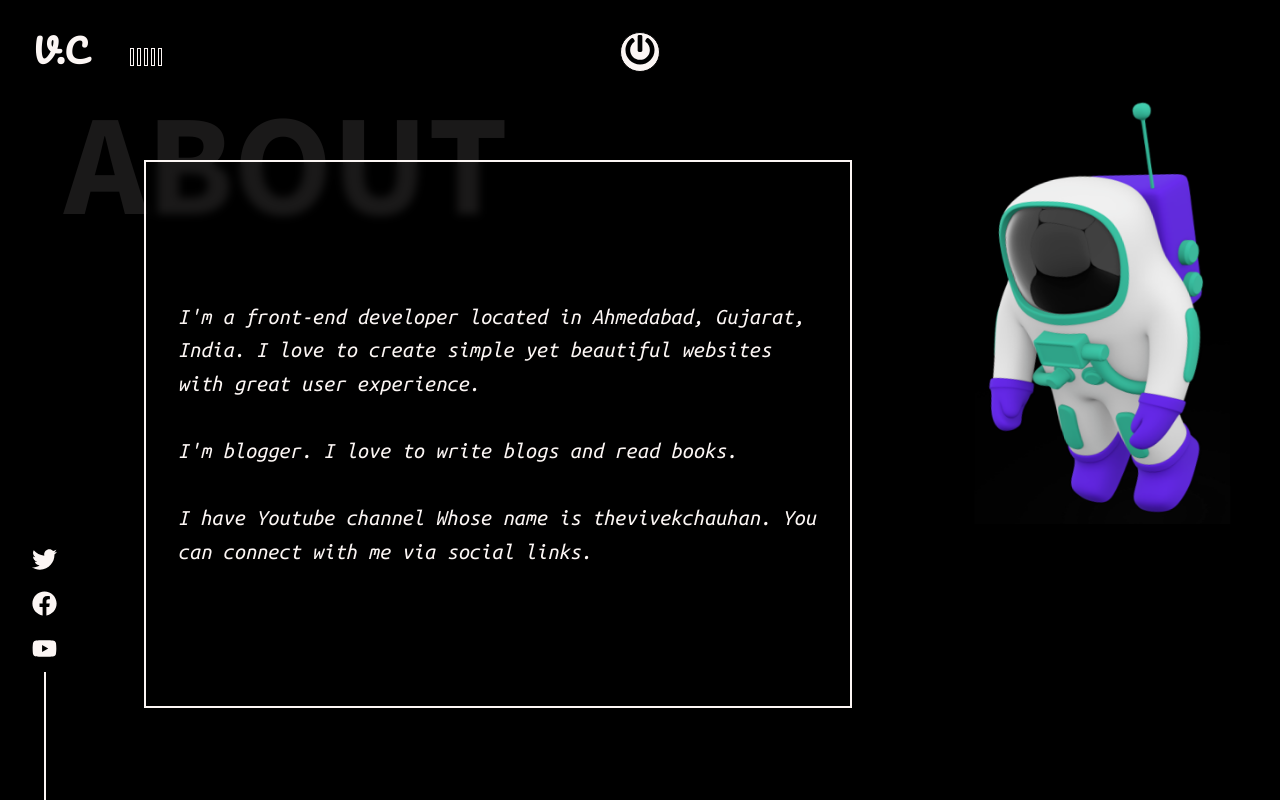
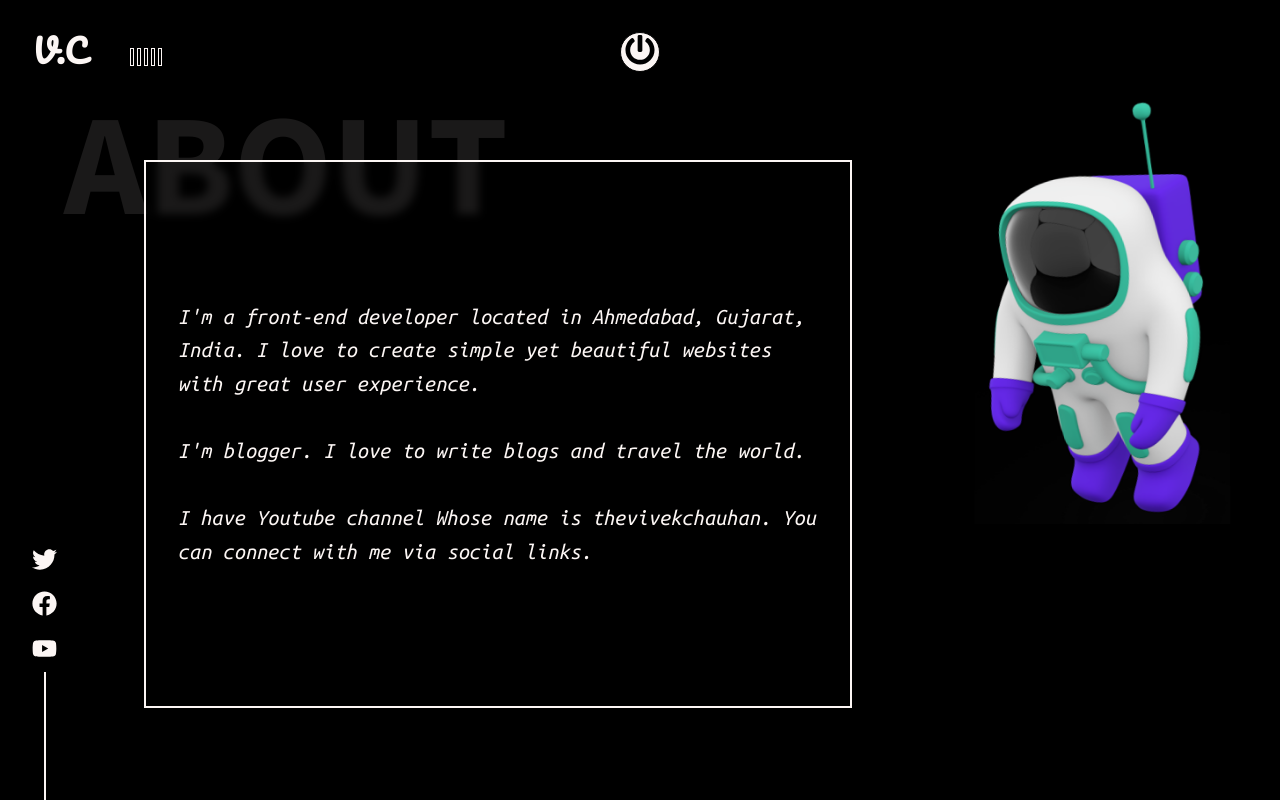
Before and after one commit to thevivekchauhan/vlog, a React (Create React App) app: page /about in a window 1280 px wide. Built offline with nearby package versions, Linux system fonts and the light colour scheme.

Commit message:
change what I love

```diff
--- a/src/components/AboutPage.js
+++ b/src/components/AboutPage.js
@@ -74,7 +74,7 @@ const AboutPage = () => {
         <Main>
         I'm a front-end developer located in Ahmedabad, Gujarat, India. I love to create simple yet beautiful websites with great user experience.
 <br /> <br/>
-I'm blogger. I love to write blogs and read books.
+I'm blogger. I love to write blogs and travel the world.
 <br/> <br/>
 I have Youtube channel Whose name is thevivekchauhan. You can connect with me via social links.
         </Main>
```
Also changed, not shown: src/assets/Images/Cars.jpg (deleted).
